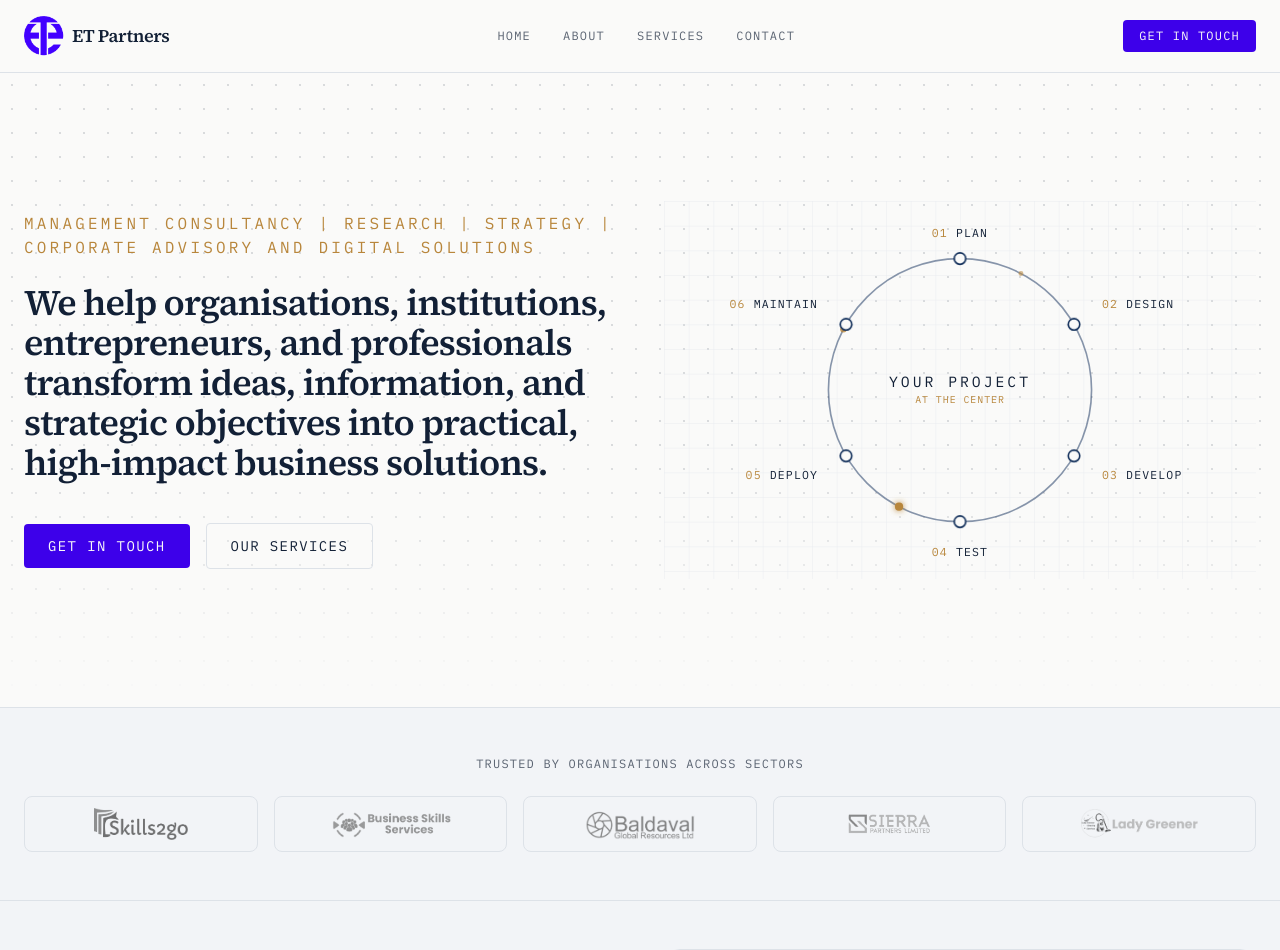
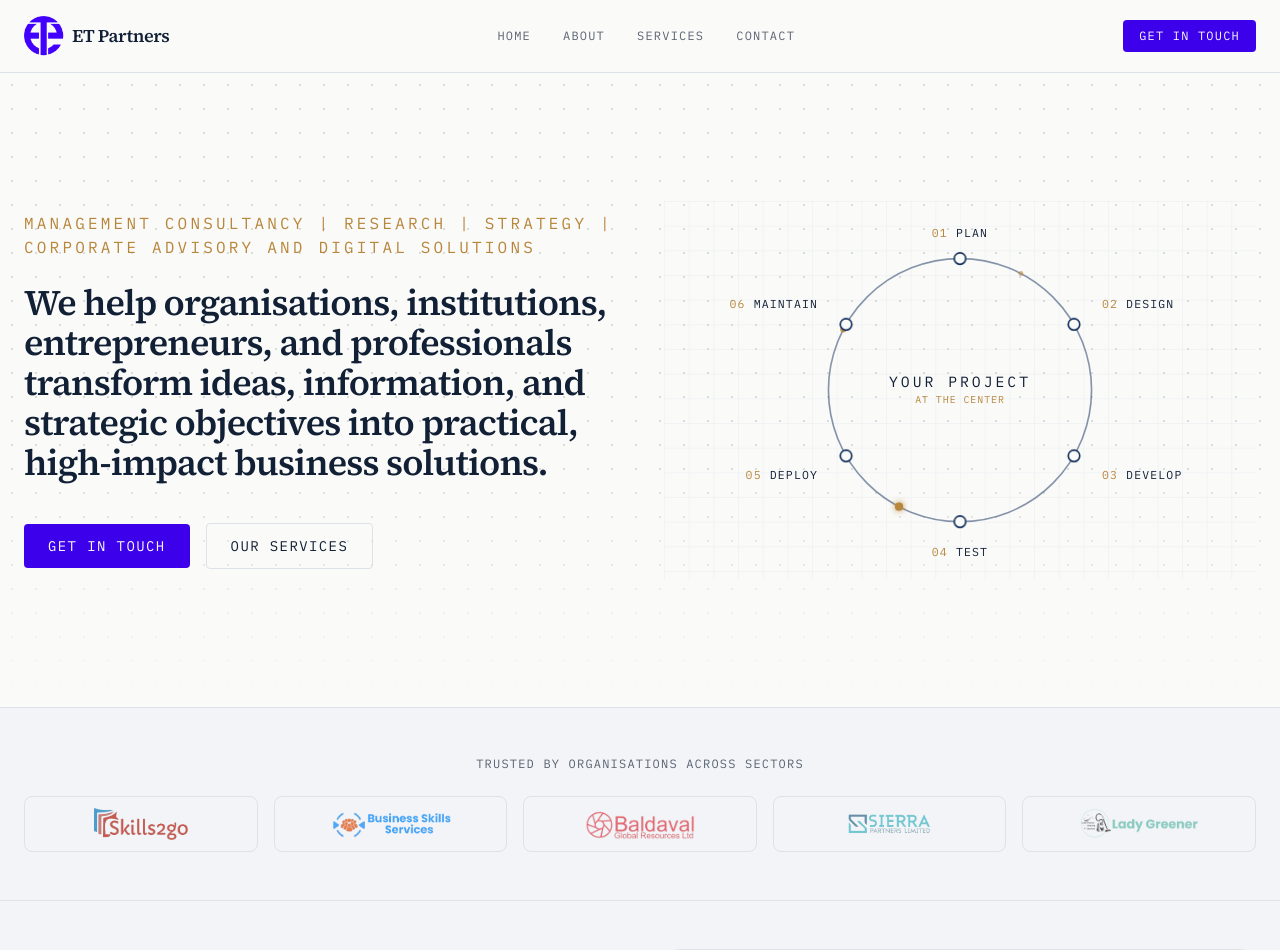
Before and after one commit to olumuyiwaa/etmanagement, a Next.js app: page / in a window 1280 px wide. Shown: the top 950 px of the page. Built offline with nearby package versions, Linux system fonts and the light colour scheme.

Commit message:
partners strip grayscale removal

```diff
--- a/components/PartnersStrip.tsx
+++ b/components/PartnersStrip.tsx
@@ -25,7 +25,7 @@ export default function PartnersStrip() {
                               alt={logo.alt}
                               width={132}
                               height={54}
-                              className="max-h-8 w-auto object-contain grayscale opacity-70 transition hover:grayscale-0 hover:opacity-100"
+                              className="max-h-8 w-auto object-contain opacity-70 transition hover:opacity-100"
                           />
                       </div>
                   ))}
```
